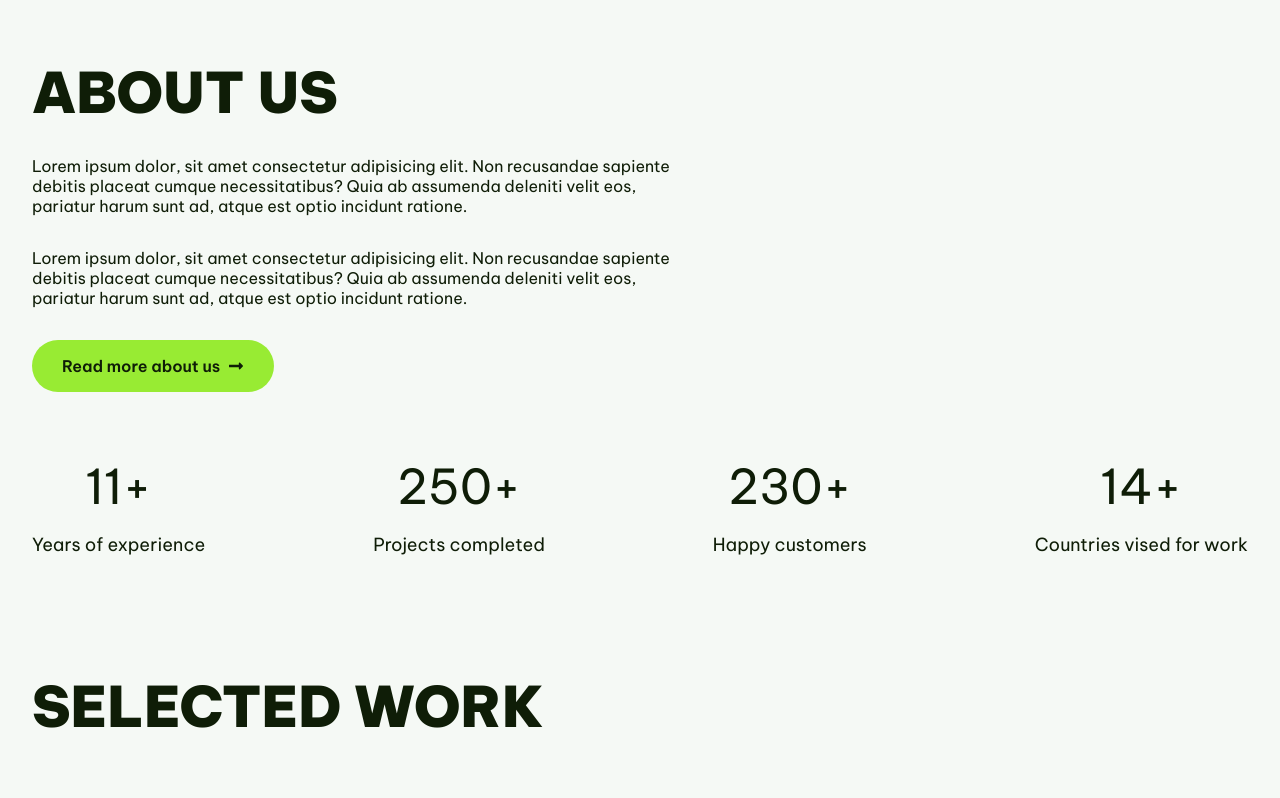
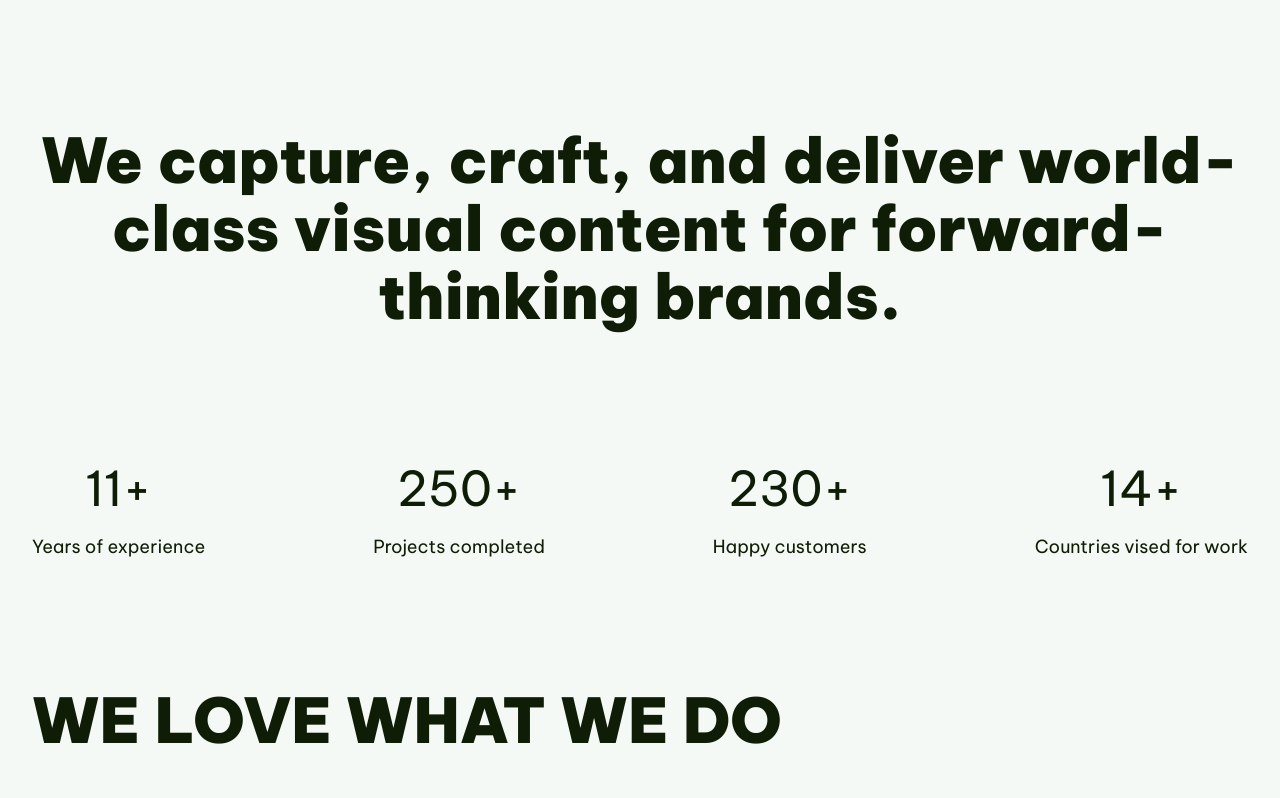
Before and after one commit to SnayderRodrigues/react-study, a React (Vite) app: page / in a window 1280 px wide. Shown: the part 1442-2240 px from the top of the page. Built offline with nearby package versions, Linux system fonts and the light colour scheme.

Commit message:
update about section and typography

```diff
--- a/src/components/About.jsx
+++ b/src/components/About.jsx
@@ -8,15 +8,15 @@ const About = () => {
   useLayoutEffect(() => {
     gsap.registerPlugin(ScrollTrigger);
 
-    gsap.to(".about", {
-      scrollTrigger: {
-        trigger: ".about",
-        // markers: true,
-        scrub: true,
-        start: "0% 70%",
-        end: "100% 70%",
-      },
-    });
+    // gsap.to(".about", {
+    //   scrollTrigger: {
+    //     trigger: ".about",
+    //     // markers: true,
+    //     scrub: true,
+    //     start: "0% 70%",
+    //     end: "100% 70%",
+    //   },
+    // });
 
     gsap.to(".about__image-wrapper", {
       width: "100%",
@@ -31,7 +31,7 @@ const About = () => {
     });
 
     return () => {
-      gsap.killTweensOf(".about");
+      // gsap.killTweensOf(".about");
       gsap.killTweensOf(".about__image-wrapper");
     };
   }, []);
@@ -43,7 +43,33 @@ const About = () => {
       </div>
       <div className="wrapper about__wrapper">
         <div className="about__description">
-          <h2>ABOUT US</h2>
+          <h2>
+            We capture, craft, and deliver world-class visual content for
+            forward-thinking brands.
+          </h2>
+
+          <div className="about__cards">
+            <div className="about__card">
+              <span className="about__card-number">11+</span>
+              <span className="about__card-title">Years of experience</span>
+            </div>
+            <div className="about__card">
+              <span className="about__card-number">250+</span>
+              <span className="about__card-title">Projects completed</span>
+            </div>
+            <div className="about__card">
+              <span className="about__card-number">230+</span>
+              <span className="about__card-title">Happy customers</span>
+            </div>
+            <div className="about__card">
+              <span className="about__card-number">14+</span>
+              <span className="about__card-title">
+                Countries vised for work
+              </span>
+            </div>
+          </div>
+
+          <h2>WE LOVE WHAT WE DO</h2>
           <p>
             Lorem ipsum dolor, sit amet consectetur adipisicing elit. Non
             recusandae sapiente debitis placeat cumque necessitatibus? Quia ab
@@ -61,24 +87,6 @@ const About = () => {
             <FaLongArrowAltRight />
           </a>
         </div>
-        <div className="about__cards">
-          <div className="about__card">
-            <span className="about__card-number">11+</span>
-            <span className="about__card-title">Years of experience</span>
-          </div>
-          <div className="about__card">
-            <span className="about__card-number">250+</span>
-            <span className="about__card-title">Projects completed</span>
-          </div>
-          <div className="about__card">
-            <span className="about__card-number">230+</span>
-            <span className="about__card-title">Happy customers</span>
-          </div>
-          <div className="about__card">
-            <span className="about__card-number">14+</span>
-            <span className="about__card-title">Countries vised for work</span>
-          </div>
-        </div>
       </div>
     </section>
   );
--- a/src/components/Awards.jsx
+++ b/src/components/Awards.jsx
@@ -7,7 +7,7 @@ const Awards = () => {
       <div className="wrapper awards__wrapper">
         <div className="awards__title-wrapper">
           <h2 className="awards__title">
-            Lorem ipsum, dolor sit amet consectetur adipisicing elit.
+            Lorem ipsum dolor sit amet consectetur.
           </h2>
           <a href="" className="button link">
             See more <FaLongArrowAltRight />
--- a/src/components/Expertise.jsx
+++ b/src/components/Expertise.jsx
@@ -28,7 +28,7 @@ const Expertise = () => {
   return (
     <section id="expertise" className="expertise">
       <div className="wrapper expertise__wrapper">
-        <h2>WHAT WE DO</h2>
+        <h2>OUR EXPERTISE</h2>
         <p>
           Lorem ipsum dolor sit amet consectetur adipisicing elit. Asperiores
           quia architecto atque sequi nemo sit commodi sapiente cum illum,
--- a/src/styles/components/_about.scss
+++ b/src/styles/components/_about.scss
@@ -2,8 +2,8 @@
   padding: 0;
 
   &__image-wrapper {
-    border-radius: 1.125rem;
-    margin-bottom: 4rem;
+    border-radius: 2rem;
+    margin-bottom: 8rem;
     overflow: hidden;
 
     img {
@@ -16,15 +16,24 @@
   &__description {
     margin-bottom: 4rem;
 
+    h2:not(:last-of-type) {
+      text-align: center;
+      margin-bottom: 8rem;
+    }
     p {
+      font-size: 2rem;
       margin-bottom: 2rem;
-      max-width: 60ch;
+      max-width: 40ch;
+    }
+    h2 {
+      margin-bottom: 4rem;
     }
   }
   &__cards {
     display: flex;
     align-items: center;
     justify-content: space-between;
+    margin-bottom: 8rem;
   }
   &__card {
     display: flex;
--- a/src/styles/components/_expertise.scss
+++ b/src/styles/components/_expertise.scss
@@ -7,6 +7,7 @@
     align-items: flex-start;
 
     p {
+      max-width: 60ch;
       margin-bottom: 4rem;
     }
   }
--- a/src/styles/global/_typography.scss
+++ b/src/styles/global/_typography.scss
@@ -25,7 +25,7 @@ h2 {
   font-size: clamp(
     u.rem(32),
     1.2241379310344829rem + 3.3103448275862064vw,
-    u.rem(56)
+    u.rem(98)
   );
   margin-bottom: 2rem;
 }
```
